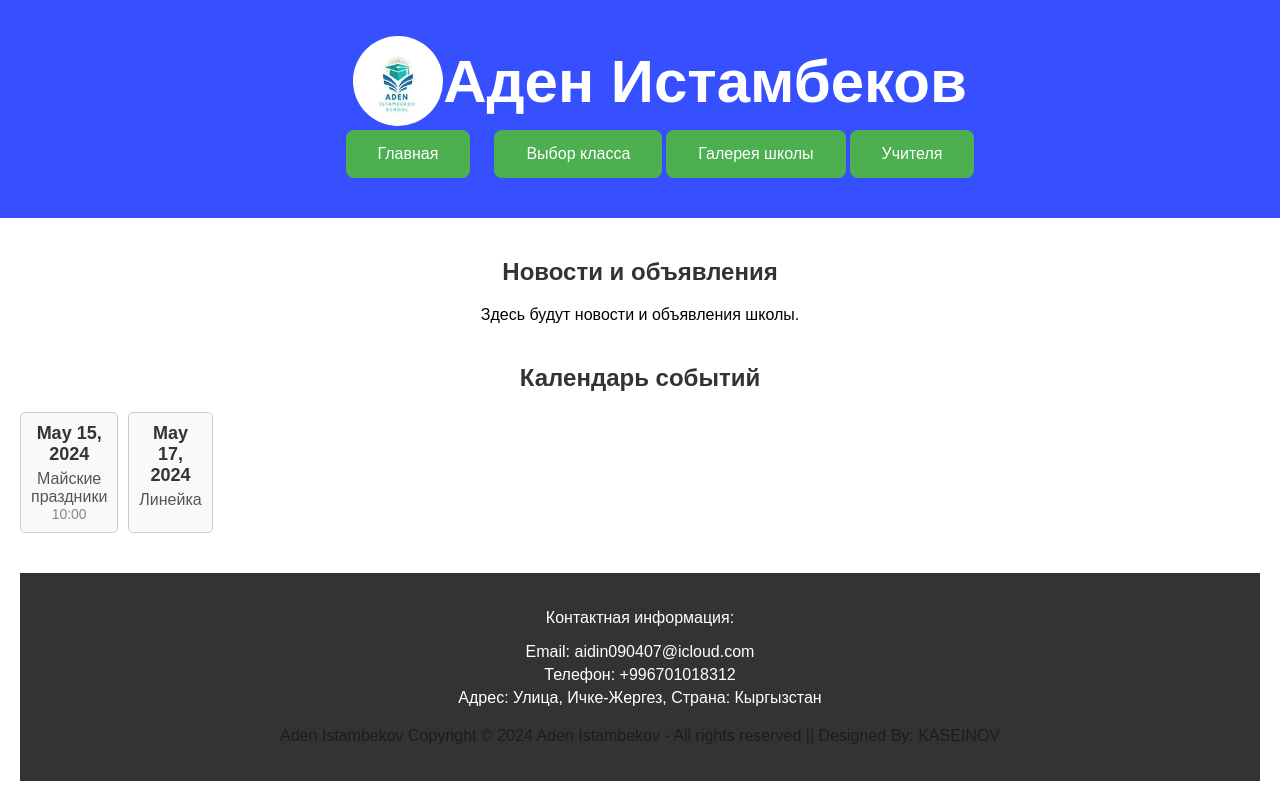
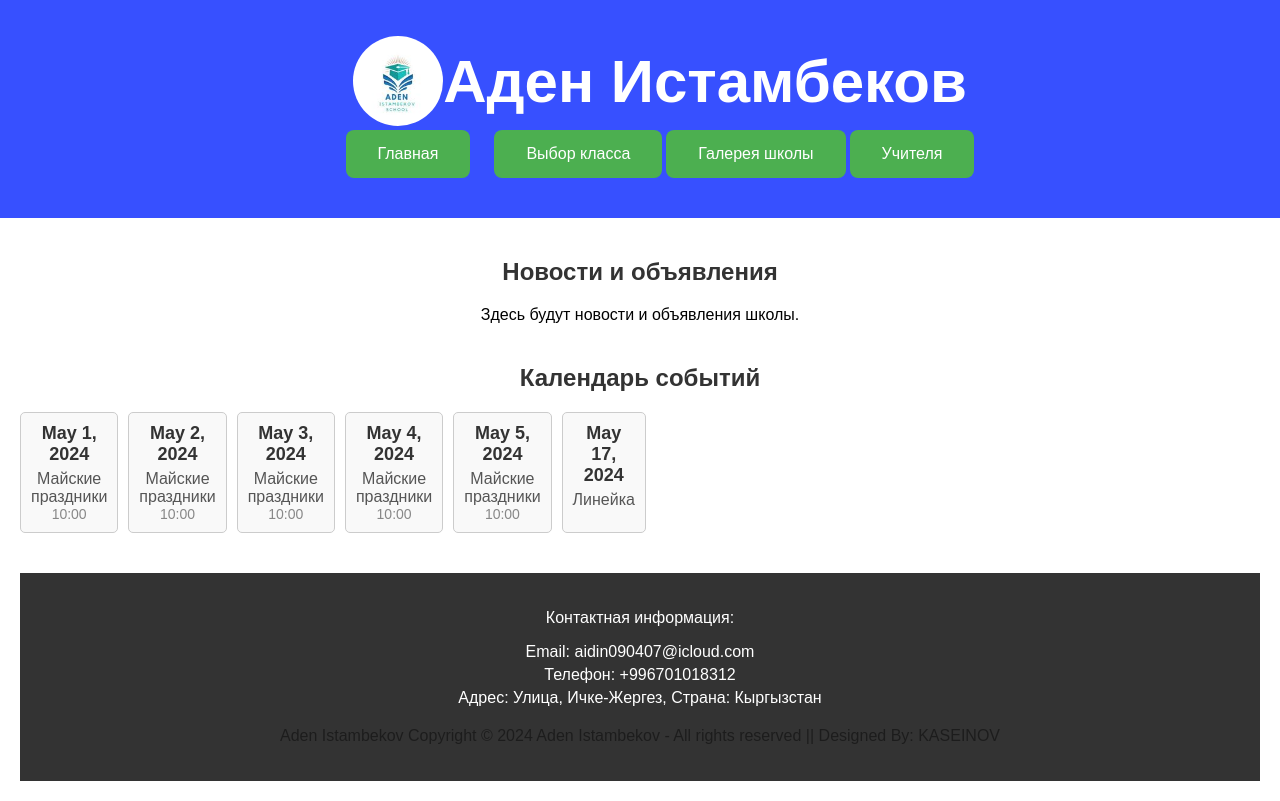
Before and after one commit to AydinKaseyinoff/school-website, a React (Create React App) app: page / in a window 1280 px wide. Built offline with nearby package versions, Linux system fonts and the light colour scheme.

Commit message:
change calendar

```diff
--- a/src/components/HomePage.js
+++ b/src/components/HomePage.js
@@ -7,7 +7,27 @@ import Footer from "./Footer";
 const events = [
   {
     title: 'Майские праздники',
-    date: '2024-05-15',
+    date: '2024-05-1',
+    time: '10:00',
+  },
+  {
+    title: 'Майские праздники',
+    date: '2024-05-2',
+    time: '10:00',
+  },
+  {
+    title: 'Майские праздники',
+    date: '2024-05-3',
+    time: '10:00',
+  },
+  {
+    title: 'Майские праздники',
+    date: '2024-05-4',
+    time: '10:00',
+  },
+  {
+    title: 'Майские праздники',
+    date: '2024-05-5',
     time: '10:00',
   },
   {
```
